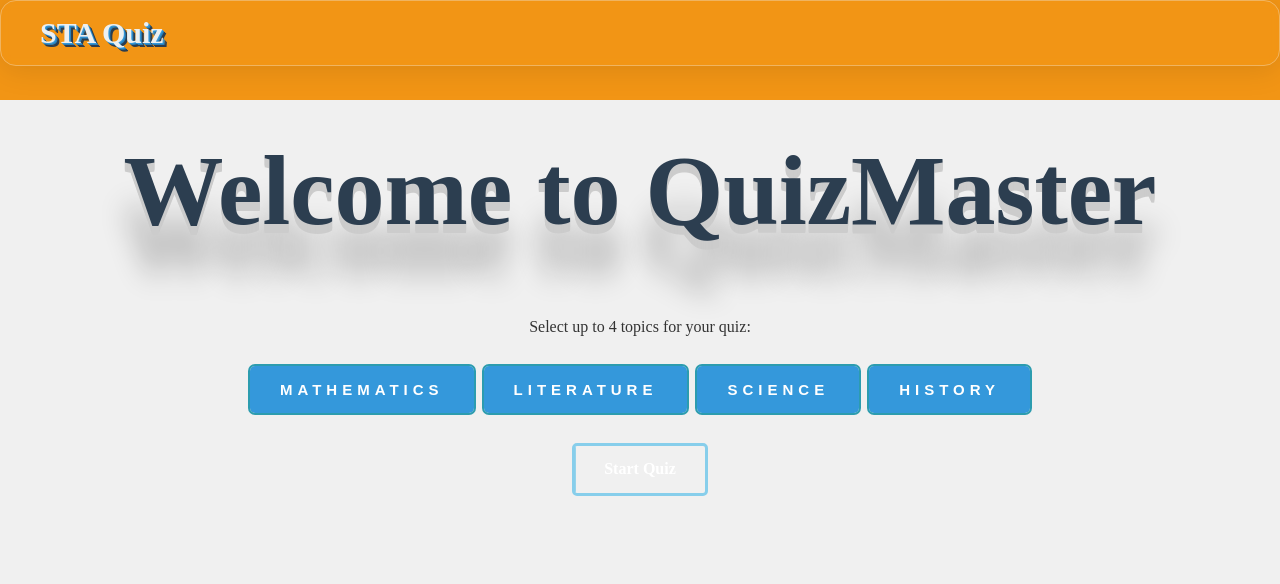
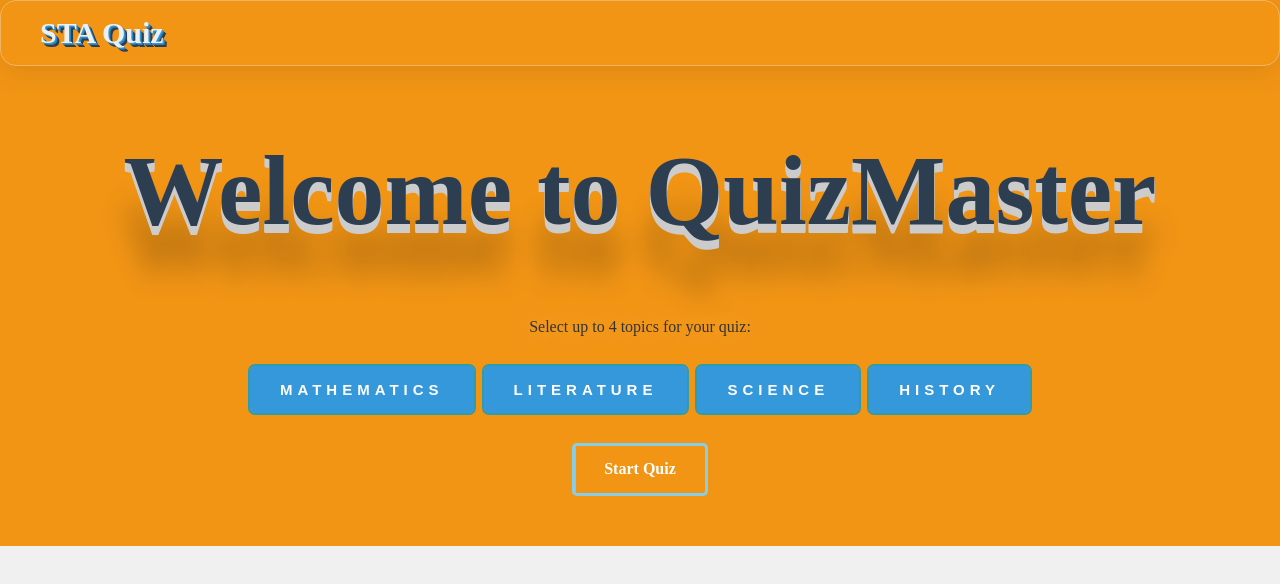
Before and after one commit to Oluwanife441/quiz-app, a React (Vite) app: page / in a window 1280 px wide. Shown: the top 584 px of the page. Built offline with nearby package versions, Linux system fonts and the light colour scheme; a web font is replaced by a local one.

Commit message:
Last update

```diff
--- a/src/index.css
+++ b/src/index.css
@@ -1,6 +1,5 @@
 .App {
   background: #000;
-  height: 100px;
 }
 .color-change-4x {
   -webkit-animation: color-change-4x 6s linear infinite alternate both;
```
